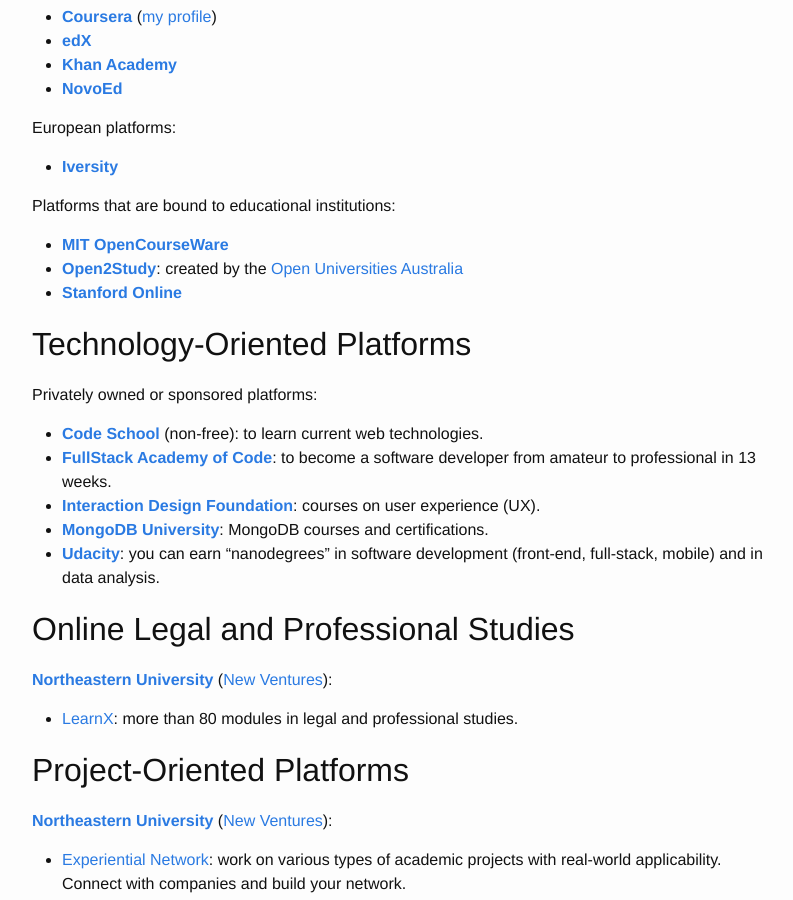
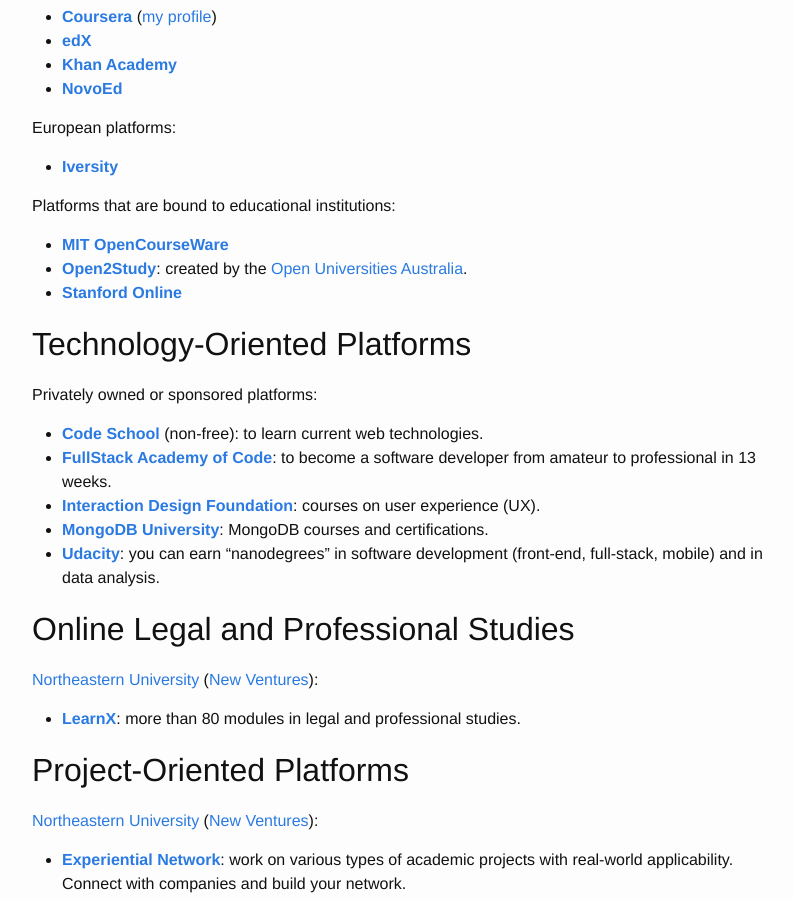
Before and after one commit to fcardinaux/fcardinaux.github.io, a Jekyll site: the page built from _posts/2015-06-29-online-course-platforms.markdown, in a window 1280 px wide and 900 px high, scrolled down 336 px. Shown: the whole window, without its empty margins (238-1031 px from the left). Built offline with Jekyll 4.4.1, drawn with Linux system fonts in a browser that asks for light colours; comment, search, counter and statistics services are not loaded.

```diff
--- a/_posts/2015-06-29-online-course-platforms.markdown
+++ b/_posts/2015-06-29-online-course-platforms.markdown
@@ -23,7 +23,7 @@ European platforms:
 Platforms that are bound to educational institutions:
 
 * __[MIT OpenCourseWare](http://ocw.mit.edu/index.htm)__
-* __[Open2Study](https://www.open2study.com/)__: created by the [Open Universities Australia](https://www.open.edu.au/)
+* __[Open2Study](https://www.open2study.com/)__: created by the [Open Universities Australia](https://www.open.edu.au/).
 * __[Stanford Online](http://online.stanford.edu/)__
 
 ## Technology-Oriented Platforms
@@ -38,21 +38,21 @@ Privately owned or sponsored platforms:
 
 ## Online Legal and Professional Studies
 
-__[Northeastern University](http://www.northeastern.edu/)__ ([New Ventures](http://www.northeastern.edu/newventures/)):
+[Northeastern University](http://www.northeastern.edu/) ([New Ventures](http://www.northeastern.edu/newventures/)):
 
-* [LearnX](http://www.learnx.co/): more than 80 modules in legal and professional studies.
+* __[LearnX](http://www.learnx.co/)__: more than 80 modules in legal and professional studies.
 
 ## Project-Oriented Platforms
 
-__[Northeastern University](http://www.northeastern.edu/)__ ([New Ventures](http://www.northeastern.edu/newventures/)):
+[Northeastern University](http://www.northeastern.edu/) ([New Ventures](http://www.northeastern.edu/newventures/)):
 
-* [Experiential Network](http://experientialnetwork.org/): work on various types of academic projects with real-world applicability. Connect with companies and build your network.
+* __[Experiential Network](http://experientialnetwork.org/)__: work on various types of academic projects with real-world applicability. Connect with companies and build your network.
 
 ## Online Academic Degrees
 
-__[University of Maryland](http://www.umd.edu/)__:
+[University of Maryland](http://www.umd.edu/):
 
-* [Master of Technology Entepreneurship](http://mte.umd.edu/)
+* __[Master of Technology Entepreneurship](http://mte.umd.edu/)__
 
 ## Private Learning Environments
 
```
